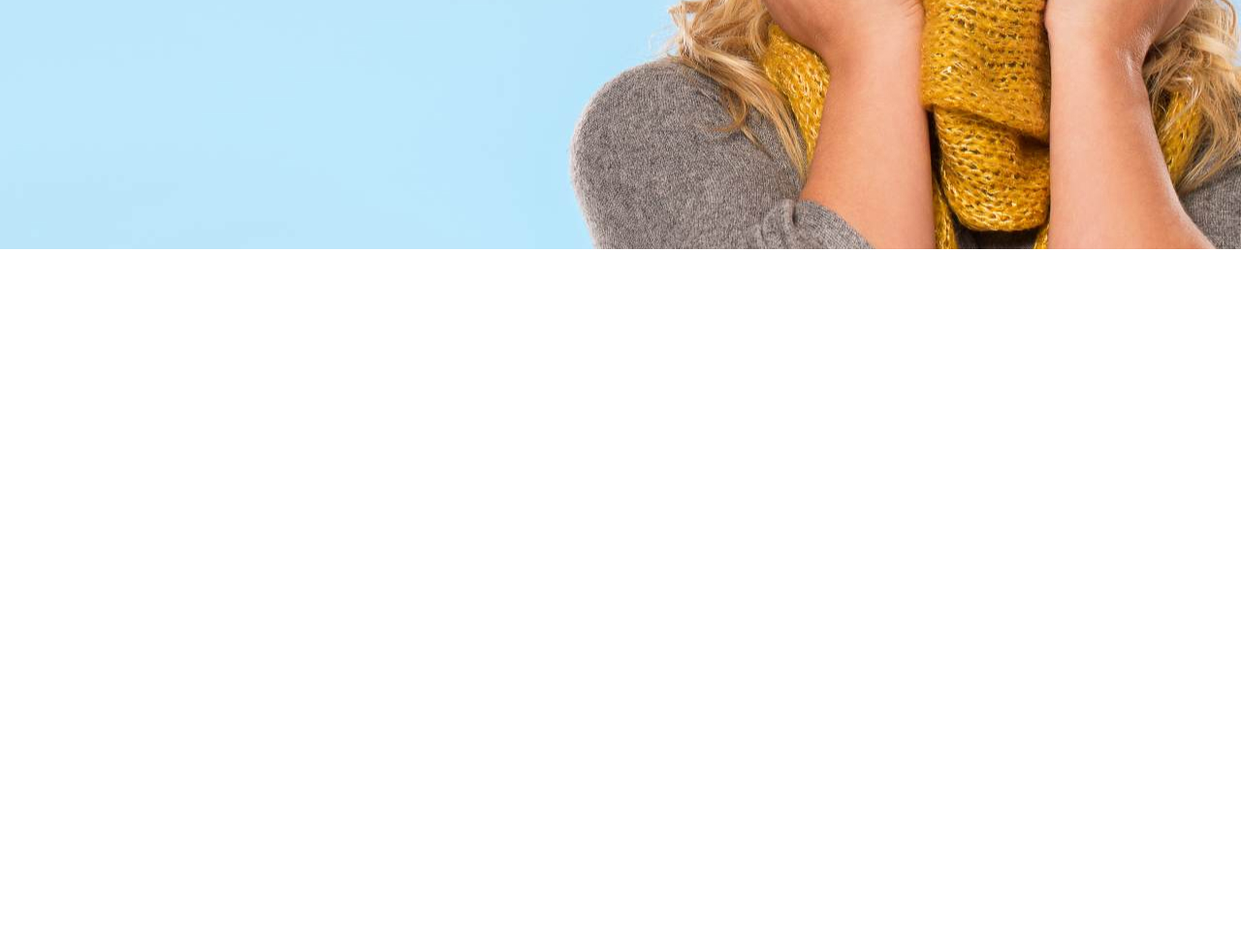
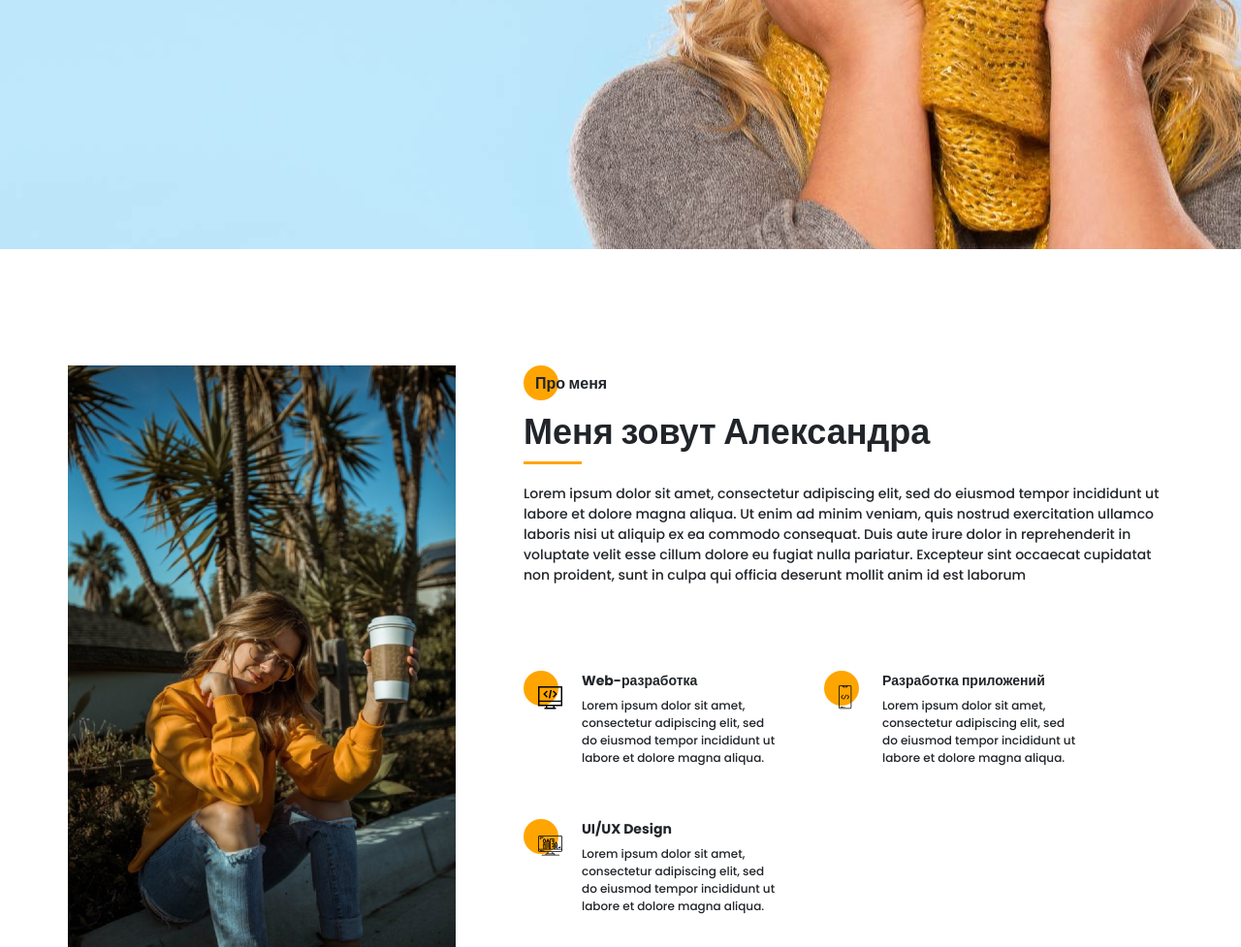
Before and after one commit to KuleshovArtem/portfolio, a website: page src/index.html in a window 1280 px wide. Shown: the part 543-1520 px from the top of the page at 97% size. Before the commit the page ends 800 px from the top, so only its background shows below. Drawn offline with Linux system fonts and the light colour scheme.

Commit message:
верстка второго экрана на grid

```diff
--- a/src/index.html
+++ b/src/index.html
@@ -5,7 +5,7 @@
     <meta http-equiv="X-UA-Compatible" content="IE=edge">
     <meta name="viewport" content="width=device-width, initial-scale=1.0">
     <link rel="stylesheet" href="css/style.min.css">
-    <title>Портфолио Кулешова Артема</title>
+    <title>Портфолио</title>
 </head>
 <body>
     <aside class="sidepanel">
@@ -55,7 +55,7 @@
             <span></span>
         </div>
         <div class="container">
-            <div class="title title_fs16 promo__subtitle">Меня зовут Артем Кулешов</div>
+            <div class="title title_fs16 promo__subtitle">Меня зовут Александра</div>
             <h1 class="title title_fs48 promo__title">Я web-разработчик из Москвы</h1>
             <div class="promo__btns">
                 <a href="#" class="promo__link btn">Портфолио</a>
@@ -64,6 +64,58 @@
         </div>
     </section>
 
+    <section class="about">
+        <div class="container">
+            <div class="about__wrapper">
+                <div class="about__photo">
+                    <img src="img/Photo.jpg" alt="photo" >
+                </div>
+
+                <div class="about__descr">
+                    <h2 class="title title_fs16 about__title">Про меня</h2>
+                    <div class="title title_fs36 about__subtitle">Меня зовут Александра</div>
+                    <div class="divider"></div>
+                    <p class="about__text">Lorem ipsum dolor sit amet, consectetur adipiscing elit, sed do eiusmod tempor incididunt ut labore et dolore magna aliqua. Ut enim ad minim veniam, quis nostrud exercitation ullamco laboris nisi ut aliquip ex ea commodo consequat. Duis aute irure dolor in reprehenderit in voluptate velit esse cillum dolore eu fugiat nulla pariatur. Excepteur sint occaecat cupidatat non proident, sunt in culpa qui officia deserunt mollit anim id est laborum
+                    </p>
+                </div>
+                <div class="about__skills">
+                    <div class="about__skill">
+                        <div class="about__skill-circle">
+                            <img src="icons/about-me/web_development.svg" alt="web-dev">
+                        </div>
+                        <div>
+                            <div class="title title_fs14">Web-разработка</div>
+                            <div class="about__skill-text">Lorem ipsum dolor sit amet, consectetur adipiscing elit, sed do eiusmod tempor incididunt ut labore et dolore magna aliqua.
+                            </div>
+                        </div>
+                    </div>
+
+                    <div class="about__skill">
+                        <div class="about__skill-circle">
+                            <img src="icons/about-me/Mobile_dev.svg" alt="mob-dev">
+                        </div>
+                        <div>
+                            <div class="title title_fs14">Разработка приложений</div>
+                            <div class="about__skill-text">Lorem ipsum dolor sit amet, consectetur adipiscing elit, sed do eiusmod tempor incididunt ut labore et dolore magna aliqua.
+                            </div>
+                        </div>
+                    </div>
+
+                    <div class="about__skill">
+                        <div class="about__skill-circle">
+                            <img src="icons/about-me/Design.svg" alt="design">
+                        </div>
+                        <div>
+                            <div class="title title_fs14">UI/UX Design</div>
+                            <div class="about__skill-text">Lorem ipsum dolor sit amet, consectetur adipiscing elit, sed do eiusmod tempor incididunt ut labore et dolore magna aliqua.
+                            </div>
+                        </div>
+                    </div>
+                </div>
+            </div>
+        </div>
+    </section>
+
     <script src="js/script.js" ></script>
 
 </body>
--- /dev/null
+++ b/src/sass/blocks/_about.scss
@@ -0,0 +1,63 @@
+.about {
+    padding-top: 120px;
+    &__wrapper {
+        display: grid;
+        grid-template-columns: 400px 670px;
+        grid-template-rows: minmax(245px, auto) minmax(255px, auto);
+        grid-auto-rows: minmax(245px, auto);
+        column-gap: 70px;
+        row-gap: 40px;
+    }
+    &__photo {
+        grid-row: 1/3;
+        img {
+            width: 100%;
+        }
+    }
+    &__descr {
+        margin-top: 7px;
+        .divider {
+            margin-top: 0;
+        }
+    }
+    &__title {
+        position: relative;
+        padding-left: 12px;
+        @include before_circle;
+    }
+    &__text {
+        margin-top: 20px;
+        font-size: 14px;
+        line-height: 21px;
+    }
+    &__skills {
+        display: grid;
+        grid-template: repeat(2, minmax(115px, auto)) / repeat(2, 260px);
+        grid-auto-rows: 1fr;
+        column-gap:50px;
+        row-gap: 20px;
+    }
+    &__skill {
+        display: grid;
+        grid-template-columns: 40px 200px;
+        column-gap:20px;
+
+        &-circle {
+            position: relative;
+            padding-left: 15px;
+            padding-top: 15px;
+            @include before_circle;
+            &:before {
+                top:0;
+            }
+        }
+        &-text {
+            margin-top: 6px;
+            font-size: 12px;
+            line-height: 18px;
+        }
+
+
+
+    }
+}
--- a/src/sass/blocks/_title.scss
+++ b/src/sass/blocks/_title.scss
@@ -10,6 +10,9 @@
         font-size: 16px;
         line-height: 24px;
     }
+    &_36 {
+        font-size: 36px;
+    }
     &_fs48 {
         font-size: 48px;
     }
--- a/src/sass/style.scss
+++ b/src/sass/style.scss
@@ -1,5 +1,8 @@
 @import "libs/bootstrap-reboot.min";
 @import "libs//fonts";
+
+@import "base/variables";
+@import "base/mixins";
 
 * {
     font-family: 'Poppins', sans-serif;
@@ -10,8 +13,12 @@
     width: 1140px;
     margin: 0 auto;
 }
-@import "base/variables";
-@import "base/mixins";
+.divider {
+    margin-top: 25px;
+    width: 60px;
+    height: 3px;
+    background-color: $main-color;
+}
 
 
 @import "blocks/promo";
@@ -19,3 +26,4 @@
 @import "blocks/title";
 @import "blocks/sidepanel";
 @import "blocks/menu";
+@import "blocks/about";
```
Also changed, not shown: dist/css/style.min.css, dist/icons/about-me/Design.svg (added), dist/icons/about-me/Mobile dev.svg (added), dist/icons/about-me/Mobile_dev.svg (added), dist/icons/about-me/web development.svg (added), dist/icons/about-me/web_development.svg (added), dist/img/Photo.jpg (added), dist/index.html, src/css/style.min.css, src/icons/about-me/Design.svg (added), src/icons/about-me/Mobile_dev.svg (added), src/icons/about-me/web_development.svg (added), src/img/Photo.jpg (added).
